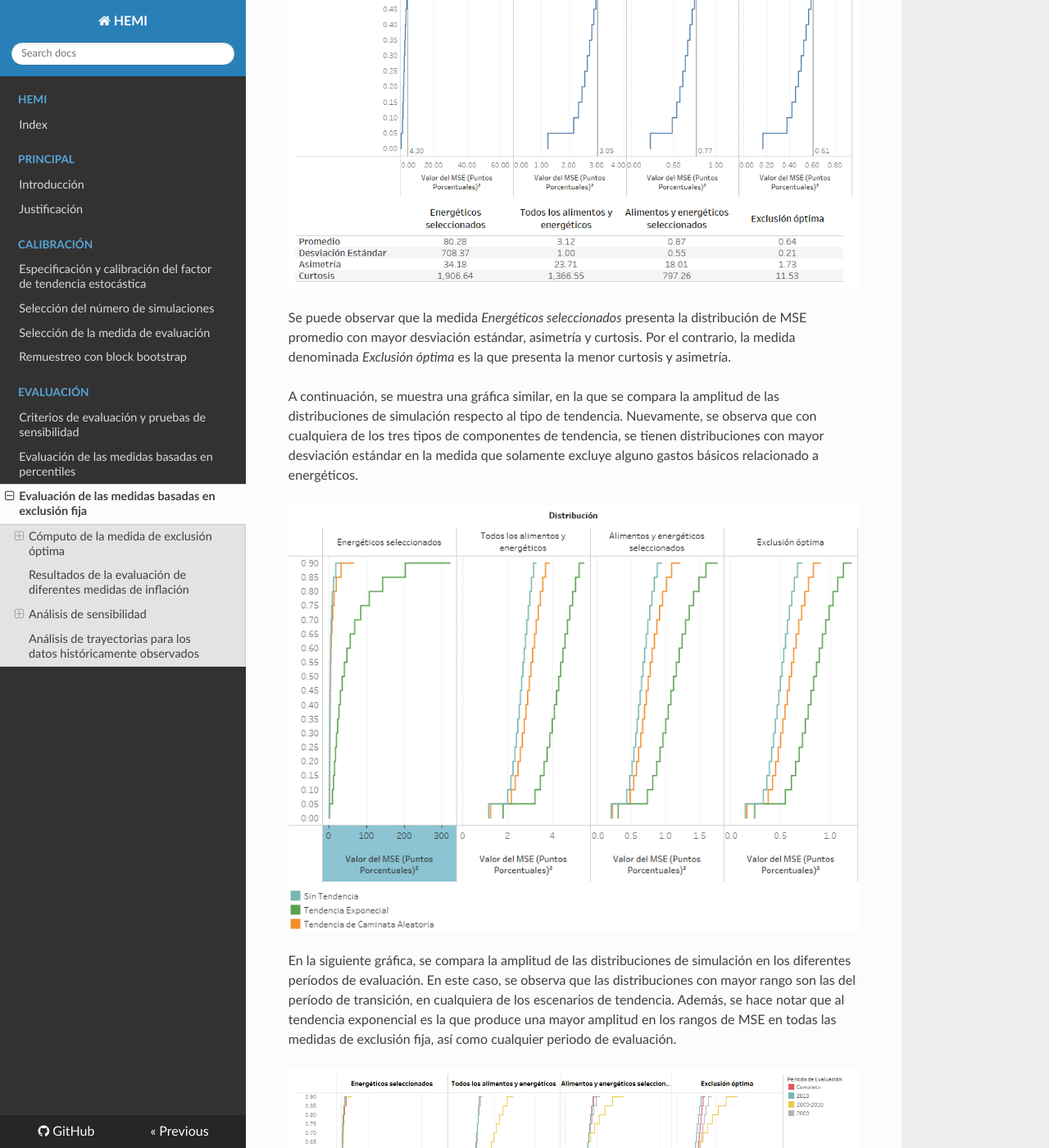
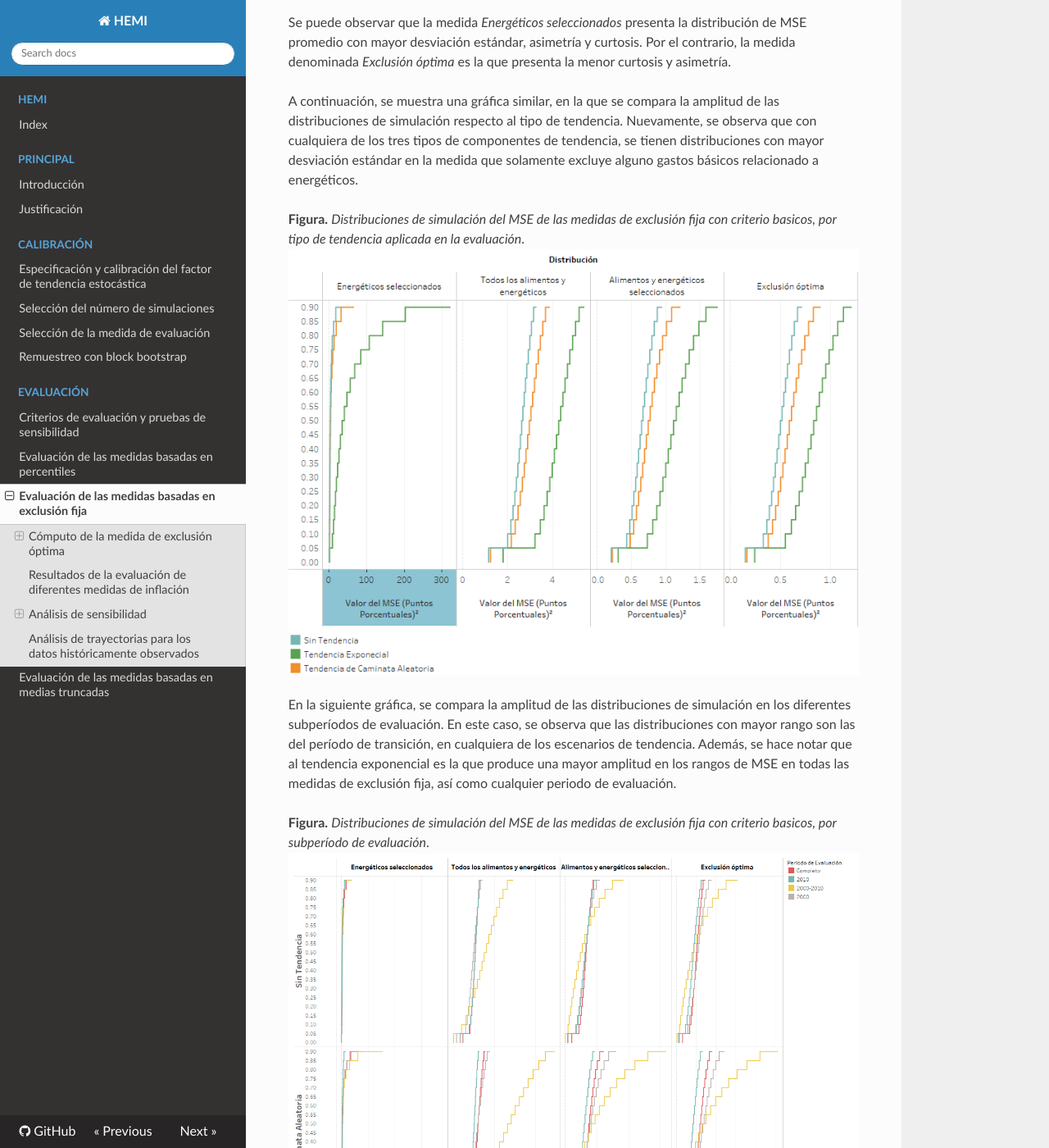
Before and after one commit to DIE-BG/EMI-docs, an MkDocs documentation site: the page built from docs/evaluacion/evaluacion-exclusion-fija.md, in a window 1280 px wide and 1400 px high, scrolled down 24862 px. Shown: the whole window at 82% size. Built offline with MkDocs 1.6.1, drawn with Linux system fonts in a browser that asks for light colours; nearby versions of some CDN libraries; formulas are drawn with MathJax 3; a style sheet for code colours, icons or effects is not loaded; some of the changed text lies outside the part shown.

Commit message:
Documentación de evaluación de medias truncadas - Unificación de formato en documentación de percentiles y exclusión fija.

```diff
--- a/docs/evaluacion/evaluacion-exclusion-fija.md
+++ b/docs/evaluacion/evaluacion-exclusion-fija.md
@@ -62,8 +62,6 @@
 A continuación se presenta los resultados correspondientes sobre la base 2000.
 
 **Figura.** *Optimización exploratoria para la base 2000, utilizando el criterio de exclusión de desviación estándar. Todos los gastos básicos y extracto de los primeros 25.*
-
-
 ![](images/exclusion-fija/optim00/Expo_std.png)
 ![](images/exclusion-fija/optim00/Expo_reduce_std.png)
 
@@ -80,7 +78,6 @@
 
 
 **Figura.** *Optimización exploratoria para la base 2010, utilizando el criterio de exclusión de desviación estándar. Todos los gastos básicos y extracto de los primeros 28.*
-
 ![](images/exclusion-fija/optim10/Expo_std.png)
 ![](images/exclusion-fija/optim10/Expo_reduce_std.png)
 
@@ -96,7 +93,6 @@
 
 
 **Figura.** *Optimización exploratoria para la base 2000, utilizando el criterio de correlación respecto percentil 72 equiponderado. Todos los gastos básicos.*
-
 ![](images/exclusion-fija/optim00/Expo_cor.png)
 
 
@@ -104,20 +100,17 @@
 
 
 **Figura.** *Optimización definitiva para la base 2000, utilizando el criterio de correlación respecto percentil 72 equiponderado. Gastos básicos de la posición 65 a 85 según criterio de correlación respecto percentil 72 equiponderado.*
-
 ![](images/exclusion-fija/optim00/Optim_cor.png)
 
 Se puede notar que la medida de exclusión óptima utilizando el criterio de correlación respecto percentil no excluye de forma eficiente los gástos básicos dentro de la base. Esto se hace notar debido a que la medida de exclusión con menor MSE promedio requiere la exclusión de 74 gastos básicos, además que esta medida tiene un MSE promedio mayor a la obtenida utilizando el criterio de desviación estándar sobre la misma base.
 
 
 **Figura.** *Optimización exploratoria para la base 2010, utilizando el criterio de correlación respecto percentil 72 equiponderado. Todos los gastos básicos.*
-
 ![](images/exclusion-fija/optim10/Expo_cor.png)
 
 Del mismo modo que ocurre en la base 2000, el criterio de optimización en la base 2010 no es eficiente en la exclusión de gastos básicos, esto debido a que la correlación no permite descartar de forma temprana aquellos gastos básicos que introducen más ruido a la medida de exclusión.
 
 **Figura.** *Optimización definitiva para la base 2010, utilizando el criterio de correlación respecto percentil 72 equiponderado. Gastos básicos de la posición 65 a 85 según criterio de correlación respecto percentil 72 equiponderado.*
-
 ![](images/exclusion-fija/optim10/Optim_cor.png)
 
 
@@ -127,25 +120,21 @@
 
 
 **Figura.** *Optimización exploratoria para la base 2000, utilizando el criterio de MSE respecto a la inflación interanual percentil 72 equiponderado. Todos los gastos básicos.*
-
 ![](images/exclusion-fija/optim00/Expo_mse.png)
 
 Del mismo modo que ocurre con el criterio de desviación estándar, el criterio de MSE respecto a la inflación interanual percentil 72 equiponderado es eficiente identificando aquellos gastos básico que introducen más ruido a la medida de inflación y, por lo tanto, implica una MSE promedio de evaluación más alto.
 
 **Figura.** *Optimización definitiva para la base 2000, utilizando el criterio de MSE respecto a la inflación interanual percentil 72 equiponderado. Gastos básicos de la posición 5 a 25 según criterio de MSE respecto a la inflación interanual percentil 72 equiponderado.*
-
 ![](images/exclusion-fija/optim00/Optim_mse.png)
 
 La observa que la medida óptima se encuentra en la posición 15, destacando el hecho que los gastos básicos descartados corresponden principalmente a los grupo de alimentos y combustibles.
 
 **Figura.** *Optimización exploratoria para la base 2010, utilizando el criterio de MSE respecto a la inflación interanual percentil 72 equiponderado. Todos los gastos básicos.*
-
 ![](images/exclusion-fija/optim10/Expo_mse.png)
 
 Tal y como se observa en el resultado exploratorio aplicado sobre la base 2000, la exclusión de los primeros gastos básicos (respecto a este ordenamiento) generan las mayores ganancias en cuanto a reducción del MSE. Estos gastos básicos corresponde a la cebolla y el tomate, tanto en la base 2000 como 2010.
 
 **Figura.** *Optimización definitiva para la base 2010, utilizando el criterio de MSE respecto a la inflación interanual percentil 72 equiponderado. Gastos básicos de la posición 5 a 25 según criterio de MSE respecto a la inflación interanual percentil 72 equiponderado.*
-
 ![](images/exclusion-fija/optim10/Optim_mse.png)
 
 En el caso de la base 2010 y bajo este criterio de exclusión, solamente es necesaria la exclusión de 9 gastos básicos para obtener la medida con el MSE promedio de evaluación más bajo.
@@ -274,19 +263,20 @@
 Dicha evaluación se llevó a cabo utilizando los criterios básicos, aplicados sobre las 4 diferentes medidas propuestas al inicio de la sección.
 
 **Figura.** *Resultado de la evaluación con criterios básicos*
-
 ![](images/exclusion-fija/result/Promedio-dash.png)
 
 Se puede observar que, en primer lugar, la medida de exclusión fija que únicamente descarta los gastos básico del grupo de combustibles, presenta el mayor error estándar. Esto se debe a que los gástos básico con mayor volatilidad se encuentran dentro del grupo de los alimentos. En segundo lugar, se destaca que la medida de inflación que descarta todos los alimentos y energéticos posee un MSE promedio mayor a la medida que descarta algunos alimentos y energético y a la medida de exclusión óptima. Esto quiere decir algunos gastos básicos y energéticos aportan información de tal modo que la medida de exclusión se acerca más a la inflación paramétrica.En tercer lugar y, aunque descartar algunos gastos básicos de los grupo de alimentos y energéticos producen una medida mejor evaluada, el procedimiento de optimización junto a un criterio adecuado puede derivar en una medida mejor evaluada, tal es el caso de la medida de exclusión óptima en contra de la medida que excluye alimentos y energéticos seleccionados.
 
 
 **Figura.** *Resultado de la evaluación con criterios básicos. Descomposición del MSE*
-
 ![](images/exclusion-fija/result/desc-mse-dash.png)
 
 La gráfica anterior muestra la descomposición aditiva del error cuadrático medio en sus componentes de sesgo, varianza o precisión y correlación, con respecto a la trayectoria de inflación paramétrica, al utilizar los criterios básicos de evaluación. Se puede observar que la inflación que excluye únicamente los gástos básicos del grupo de combustibles es la que presenta los mayores componentes, destacando el componente de varianza, esto debido a que dentro del grupo de alimentos se encuentran los gastos básicos con mayor volatilidad. Se observa que en términos de componentes, la medida que excluye algunos alimento y energéticos y la medida de exclusión óptima presentan similares componentes de sesgo y varianza, siendo en el componente de correlación en el que se observa la diferencia más sustancial.
 
 ## Análisis de sensibilidad
+
+En esta sección se presentan los análisis de sensbilidad obtenidos en el ejercicio de evaluación de las medidas de inflación basadas en métodos de exclusión fija.
+
 ### Análisis de sensibilidad ante cambios en el período final de evaluación
 
 Debido a que se considera el período completo de evaluación hasta diciembre de 2019, se realiza un análisis de sensibilidad que considera los resultados ante un cambio en el período final de evaluación. Se consideran los siguientes períodos finales de evaluación:
@@ -295,8 +285,7 @@
 * Junio de 2019
 * Diciembre 2019
 
-**Figura** *Análisis de sensibilidad respecto a periodo de finalización de evaluación.*
-
+**Figura.** *Análisis de sensibilidad respecto del período final considerado en la evaluación.*
 ![](images/exclusion-fija/result/final-sens-dash.png)
 
 Como se puede observar, en todos los períodos finales considerados,la medida de exclusión óptima resulta invariantemente óptima en términos del MSE de evaluación. Estos resultados muestran que dicha medida óptima no es sensible a cambios en los períodos finales de evaluación que están separados entre 6 meses y un año.
@@ -305,8 +294,7 @@
 
 Considerando los estadísticos de evaluación alternativos, se construye una gráfica que ilustra el desempeño de las medidas consideradas, utilizando diferentes medidas de evaluación. Dicha gráfica se muestra a continuación.
 
-**Figura** *Análisis de sensibilidad respecto al cambio en la medida de evaluación.*
-
+**Figura.** *Análisis de sensibilidad respecto al cambio en la medida de evaluación.*
 ![](images/exclusion-fija/result/Medidas-sens-dash.png)
 
 Se puede observar que la medida de exclusión óptima es la que obtiene las mejores evaluaciones, sin importar el estadístico utilizado. Cabe destacar que la medida de exclusión de alimentos y energéticos seleccionados se encuentra cercana a los resultados obtenidos a la medida de exclusión óptima.
@@ -315,19 +303,17 @@
 
 A continuación, se presenta un análisis de sensibilidad de la evaluación al considerar un cambio en el período de evaluación. La siguiente gráfica ilustra la evaluación de las diferentes medidas exclusión en los diferentes períodos de evaluación, mientras que el escenario base se observa en la última fila, correspondiente al período completo.
 
-**Figura** *Análisis de sensibilidad ante cambios en el subperíodo de evaluación.*
-
+**Figura.** *Análisis de sensibilidad ante cambios en el subperíodo de evaluación.*
 ![](images/exclusion-fija/result/eval-sens-dash.png)
 
 Se puede observar que la medida de exclusión óptima es la que obtiene las mejores evaluaciones, sin importar el periodo de evaluación utilizado. Se destaca que en el periodo de transición *2000-2010* se encuentran los mayores MSE promedio, derivado de la alta volatilidad en este periodo. Además, se observa que descarta únicamente algunos energéticos seleccionado posee los mayores MSE promedio.
 
 ### Análisis de sensibilidad ante cambios en la componente de tendencia
 
-A continuación, se presenta un análisis de sensibilidad de la evaluación al considerar un cambio en la componente multiplicativa de tendencia en el procedimiento de evaluación. La siguiente gráfica ilustra la evaluación de las medidas de exclusión fija en tres escenarios de tendencia, siendo el escenario base el que se observa en la primera fila, correspondiente a la componente de tendencia de caminata aleatoria.
+A continuación, se presenta un análisis de sensibilidad de la evaluación al considerar un cambio en la componente multiplicativa de tendencia en el procedimiento de evaluación. La siguiente gráfica ilustra la evaluación de las medidas de exclusión fija en tres escenarios de tendencia, siendo el escenario con criterios básicos el que se observa en la primera fila, correspondiente a la componente de tendencia de caminata aleatoria.
 
 
-**Figura** *Análisis de sensibilidad ante cambios en la componente de tendencia.*
-
+**Figura.** *Análisis de sensibilidad ante cambios en la componente de tendencia.*
 ![](images/exclusion-fija/result/tend-sens-dash.png)
 
 Se puede observar que la medida de exclusión óptima es la que obtiene las mejores evaluaciones, sin importar la tendencia aplicada. Se destaca que la aplicación de tendencia siempre deriva en una MSE promedio mayor en todas las medidas, y que la componente exponencial es la que introduce más volatilidad e induce mayores errores estándares.
@@ -336,8 +322,7 @@
 
 Ahora se presenta un análisis de sensibilidad de la evaluación al considerar un cambio en la trayectoria de inflación paramétrica del procedimiento de evaluación. La siguiente gráfica ilustra la evaluación de las diferentes medidas de exclusión fija utilizando tres diferentes parámetros de inflación, siendo el escenario base el que se observa en la primera fila, correspondiente a la evaluación respecto al parámetro de variación interanual del IPC con cambios de base.
 
-**Figura** *Análisis de sensibilidad ante cambios en la trayectoria de inflación paramétrica.*
-
+**Figura.** *Análisis de sensibilidad ante cambios en la trayectoria de inflación paramétrica.*
 ![](images/exclusion-fija/result/param-sens-dash.png)
 
 Se puede observar que la medida de exclusión óptima es la que obtiene las mejores evaluaciones, sin importar el parámetro contra quien se esté evaluando.
@@ -348,16 +333,14 @@
 
 Como se muestra en la gráfica siguiente, los resultados coinciden sin mayor variabilidad. Esto se debe a que el número inicial de simulaciones es, en realidad, más que suficiente para la distribución del MSE de los estimadores muestrales (en realidad, con alrededor de 10,000 simulaciones se tenía errores estándar de simulación muy pequeños).
 
-**Figura** *Análisis de sensibilidad ante cambios en el número de simulaciones.*
-
+**Figura.** *Análisis de sensibilidad ante cambios en el número de simulaciones.*
 ![](images/exclusion-fija/result/numSim-sens-dash.png)
 
 ### Análisis de sensibilidad ante cambios en el muestreo
 
 Se realiza una prueba de sensibilidad utilizando como técnica de remuestreo la variante de nonoverlapping block bootstrap con bloques de 12 meses. El muestreo se realiza de forma independiente para cada unos de los gastos básicos en cada una de las bases del IPC. A continuación, se muestran los resultados en la gráfica siguiente.
 
-**Figura** *Análisis de sensibilidad ante cambios en el muestreo.*
-
+**Figura.** *Análisis de sensibilidad ante cambios en el muestreo.*
 ![](images/exclusion-fija/result/sample-sens-dash.png)
 
 Se destaca la disminución en el MSE promedio de la medida de inflación que excluye algunos energéticos. Esta reducción se justifica en la estructura de años completo de los datos contra la estructura mensual, dado que en el muestreo por bloque es menos frecuente la selección de aquellas variaciones intermensuales atípicamente altas o bajas.
@@ -366,21 +349,24 @@
 
 A continuación, se presentan gráficas de las distribuciones de simulación del MSE en el escenario base. Esta gráfica permite observar el rango, o amplitud, de la distribución de simulación del estadístico de evaluación a través de la gráfica de la distribución acumulada.
 
+**Figura.** *Distribuciones de simulación del MSE de las medidas de exclusión fija con criterio basicos*.
 ![](images/exclusion-fija/result/mse-dist-dash.png)
 
 Se puede observar que la medida *Energéticos seleccionados* presenta la distribución de MSE promedio con mayor desviación estándar, asimetría y curtosis. Por el contrario, la medida denominada *Exclusión óptima* es la que presenta la menor curtosis y asimetría.
 
 A continuación, se muestra una gráfica similar, en la que se compara la amplitud de las distribuciones de simulación respecto al tipo de tendencia. Nuevamente, se observa que con cualquiera de los tres tipos de componentes de tendencia, se tienen distribuciones con mayor desviación estándar en la medida que solamente excluye alguno gastos básicos relacionado a energéticos.
 
+**Figura.** *Distribuciones de simulación del MSE de las medidas de exclusión fija con criterio basicos, por tipo de tendencia aplicada en la evaluación*.
 ![](images/exclusion-fija/result/trend-sens.png)
 
-En la siguiente gráfica, se compara la amplitud de las distribuciones de simulación en los diferentes períodos de evaluación. En este caso, se observa que las distribuciones con mayor rango son las del período de transición, en cualquiera de los escenarios de tendencia. Además, se hace notar que al tendencia exponencial es la que produce una mayor amplitud en los rangos de MSE en todas las medidas de exclusión fija, así como cualquier periodo de evaluación.
+En la siguiente gráfica, se compara la amplitud de las distribuciones de simulación en los diferentes subperíodos de evaluación. En este caso, se observa que las distribuciones con mayor rango son las del período de transición, en cualquiera de los escenarios de tendencia. Además, se hace notar que al tendencia exponencial es la que produce una mayor amplitud en los rangos de MSE en todas las medidas de exclusión fija, así como cualquier periodo de evaluación.
 
+**Figura.** *Distribuciones de simulación del MSE de las medidas de exclusión fija con criterio basicos, por subperíodo de evaluación*.
 ![](images/exclusion-fija/result/trend-date-sens-dash.png)
 
 ## Análisis de trayectorias para los datos históricamente observados
 
 A continuación, se presenta una gráfica del comportamiento históricamente observado de las diferentes medidas de exclusión evaluadas, comparándolas con la variación interanual del IPC, en el período de diciembre de 2001 a diciembre de 2019. Como se observa, en el período de la base 2000 del IPC, todas las medidas, excepto aquella que excluye todos los gastos básicos de los grupos de combustibles y alimentos, tienden a seguir el comportamiento de la inflación total con niveles cercanos y usualmente menores. Similarmente, se observa el mismo comportamiento en el periodo que comprende a la base 2010 del IPC. Se observa que la medida de inflación que excluye todos los alimentos y combustibles es la que mantiene el menor nivel en todos los periodos, así como una volatilidad reducida.
 
-
+**Figura.** *Trayectorias de inflación históricamente observadas de las medidas de exclusión fija evaluadas*.
 ![](images/exclusion-fija/result/trayectoria-dash.png)
--- a/mkdocs.yml
+++ b/mkdocs.yml
@@ -16,6 +16,7 @@
         - Criterios de evaluación y pruebas de sensibilidad: evaluacion/criterios-de-evaluacion.md
         - Evaluación de las medidas basadas en percentiles: evaluacion/evaluacion-percentiles.md
         - Evaluación de las medidas basadas en exclusión fija: evaluacion/evaluacion-exclusion-fija.md
+        - Evaluación de las medidas basadas en medias truncadas: evaluacion/evaluacion-medias-truncadas.md
 
 theme:
     name: readthedocs
```
Also changed, not shown: docs/evaluacion/evaluacion-medias-truncadas.md (added, +153 -0 lines), docs/evaluacion/evaluacion-percentiles.md (+16 -1 lines), docs/evaluacion/images/medias-truncadas/evaluacion-medias-truncadas.md-2020-10-28-15-39-11.png (added), docs/evaluacion/images/medias-truncadas/evaluacion-medias-truncadas.md-2020-10-28-15-40-22.png (added), docs/evaluacion/images/medias-truncadas/evaluacion-medias-truncadas.md-2020-10-28-17-24-24.png (added), docs/evaluacion/images/medias-truncadas/evaluacion-medias-truncadas.md-2020-10-28-17-32-15.png (added), docs/evaluacion/images/medias-truncadas/evaluacion-medias-truncadas.md-2020-10-28-17-32-48.png (added), docs/evaluacion/images/medias-truncadas/evaluacion-medias-truncadas.md-2020-10-28-17-33-26.png (added), docs/evaluacion/images/medias-truncadas/evaluacion-medias-truncadas.md-2020-10-28-17-34-04.png (added), docs/evaluacion/images/medias-truncadas/evaluacion-medias-truncadas.md-2020-10-28-17-34-51.png (added), docs/evaluacion/images/medias-truncadas/evaluacion-medias-truncadas.md-2020-10-28-17-35-37.png (added), docs/evaluacion/images/medias-truncadas/evaluacion-medias-truncadas.md-2020-10-28-17-36-10.png (added), docs/evaluacion/images/medias-truncadas/evaluacion-medias-truncadas.md-2020-10-28-17-37-45.png (added), docs/evaluacion/images/medias-truncadas/evaluacion-medias-truncadas.md-2020-10-28-17-39-53.png (added), 3 more files.
